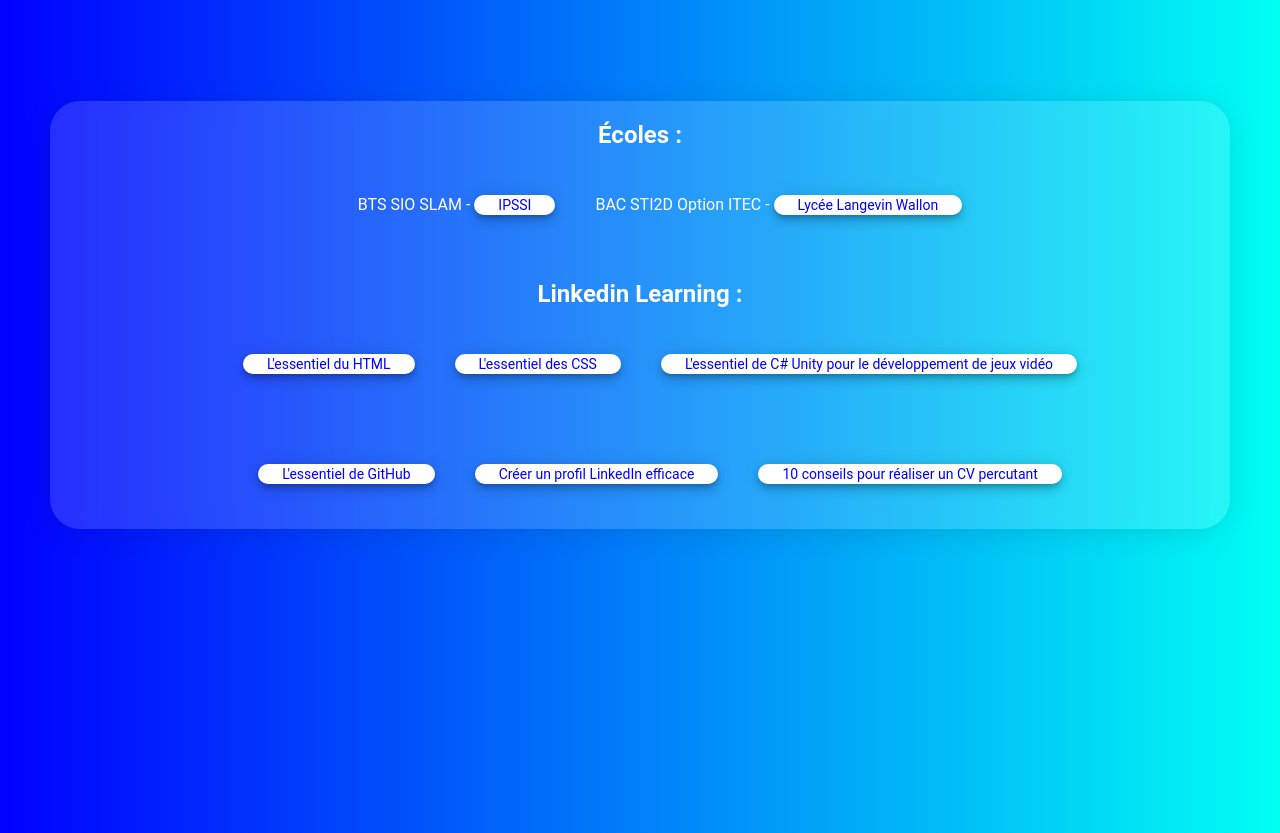
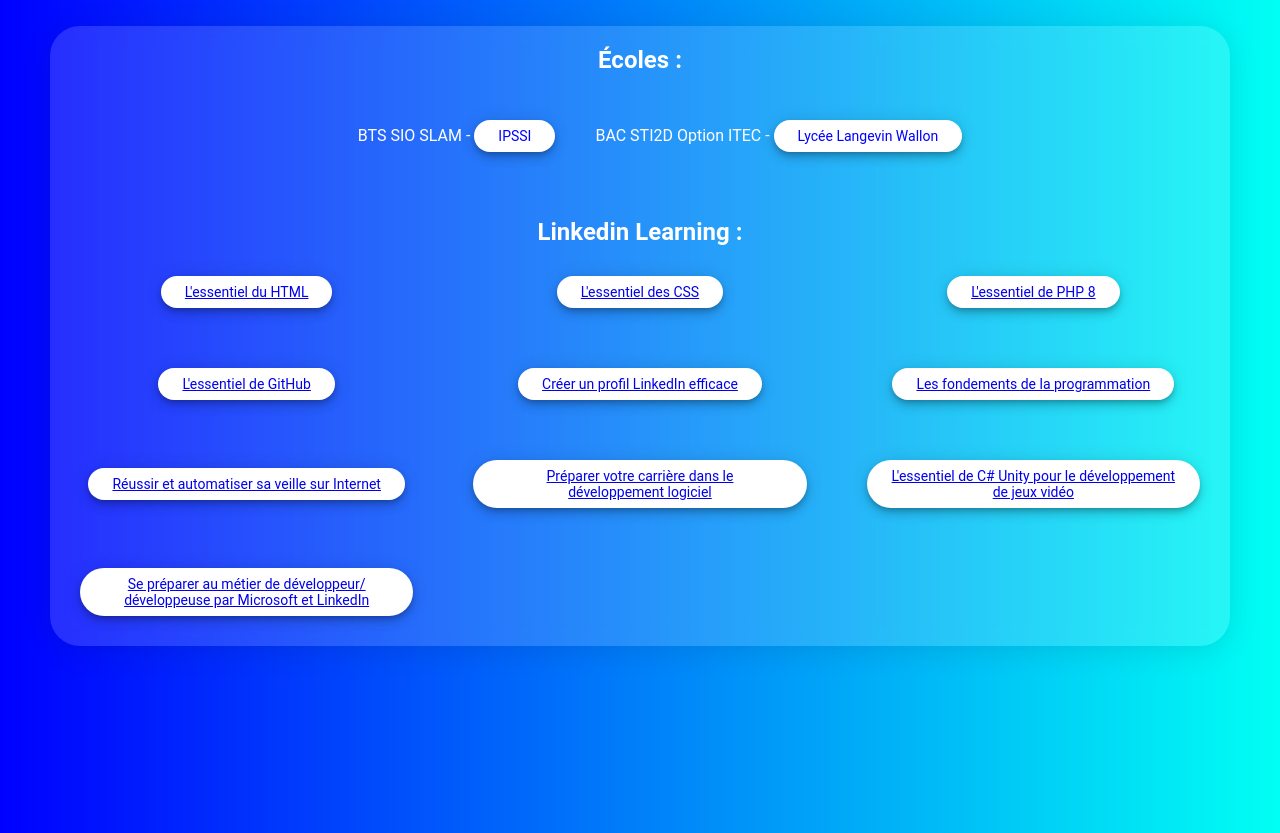
Before and after one commit to JulianGabinAtienza/Portfolio, a plain HTML site: page index.html in a window 1280 px wide. Shown: the part 2460-3293 px from the top of the page. Drawn offline with Linux system fonts and the light colour scheme.

Commit message:
responsive

```diff
--- a/CSS/style.css
+++ b/CSS/style.css
@@ -295,14 +295,18 @@ header nav ul li a:hover::after {
     box-sizing: border-box;
     cursor: pointer;
     font-size: 14px;
-    height: 48px;
-    padding: 2px 24px;
+    display: inline-block;
+    height: auto;
     z-index: 0;
+    /* Adjust padding to make it thicker */
+    padding: 8px 24px;
 }
 
 .cv_btn a {
+    display: block;
     text-decoration: none;
     color: blue;
+    padding: 14px 24px;
 }
 
 @media screen and (max-width: 920px){
@@ -459,6 +463,22 @@ header nav ul li a:hover::after {
     color: blue;
 }
 
+.certifications {
+    display: grid;
+    grid-template-columns: repeat(1, 1fr); /* Three items per row */
+    gap: 20px; /* Gap between items */
+}
+
+.certifications ul {
+    list-style-type: none;
+    padding: 0;
+    margin: 0;
+}
+
+.certifications ul li {
+    margin: 20px;
+}
+
 @media screen and (max-width: 1060px){
     .formation {
         margin: 0;
@@ -473,7 +493,11 @@ header nav ul li a:hover::after {
 }
 
 @media screen and (min-width: 920px){
-
+    .certifications ul {
+        display: grid;
+        grid-template-columns: repeat(3, 1fr); /* Three items per row */
+        gap: 20px; /* Gap between items */
+    }
 }
 
 /* Section Projet */
@@ -516,7 +540,9 @@ header nav ul li a:hover::after {
 }
 
 @media screen and (max-width: 920px){
-
+    #section_projet {
+        padding-top: 400px;
+    }
 }
 
 @media screen and (min-width: 920px){
--- a/index.html
+++ b/index.html
@@ -136,7 +136,7 @@
                     <br>
                 </div>
             </section>
-            <div id="section_formation" style="margin-bottom: 200px;"></div>
+            <div id="section_formation" style="margin-bottom: 125px;"></div>
             <section id="formation">
                 <h1>Formation</h1>
                 <div class="formation">
@@ -148,17 +148,18 @@
                         </ul>
                     </div>
                     <h2>Linkedin Learning :</h2>
-                    <div class="Linkedin">
-                        <ul id="ligneCertification1">
+                    <div class="certifications">
+                        <ul>
                             <li><a class="cv_btn" href="https://www.linkedin.com/learning/certificates/561f09f503406469c99f3f2dd8f4153b549a7c944042dd981ee9e4e913585854?u=57065257" target="_blank">L'essentiel du HTML</a></li>
                             <li><a class="cv_btn" href="https://www.linkedin.com/learning/certificates/3b749d51b7ef911ef2d991a9622dca959c5857f294e5ca47da7b3ebfd485b67b?u=57065257" target="_blank">L'essentiel des CSS</a></li>
-                            <li><a class="cv_btn" href="https://www.linkedin.com/learning/certificates/465a69ef2f2c04fbf838e8fadcb32388831a2220c91725c0458f74f3f921c98e?u=57065257" target="_blank">L'essentiel de C# Unity pour le développement de jeux vidéo</a></li>
-                        </ul>
-                        <br>
-                        <ul id="ligneCertification2">
+                            <li><a class="cv_btn" href="https://www.linkedin.com/learning/certificates/ff1b4a9c4db9402f06bfcf2560437aa4b9d77a9a6d54a82601fa89910a379deb?u=57065257" target="_blank">L'essentiel de PHP 8</a></li>
                             <li><a class="cv_btn" href="https://www.linkedin.com/learning/certificates/69065e0d85e6a908a8ca6b084924026c0facbdf8180e07b4c50e62a349c890ce?u=57065257" target="_blank">L'essentiel de GitHub</a></li>
                             <li><a class="cv_btn" href="https://www.linkedin.com/learning/certificates/1beaef83818a748f4aa9cca1cf12543d5b1366063125e8ef74ef0ac4daaa4e80?u=57065257" target="_blank">Créer un profil LinkedIn efficace</a></li>
-                            <li><a class="cv_btn" href="https://www.linkedin.com/learning/certificates/1b663ea186c2f567891ad23d6638f31c87d6978f633dcb703c8694a5730dcc8e?u=57065257" target="_blank">10 conseils pour réaliser un CV percutant</a></h3>
+                            <li><a class="cv_btn" href="https://www.linkedin.com/learning/certificates/1b78e3cf51ac47a0d47e4ad559567837a347080807e9578aea39a2043aed66ab?u=57065257" target="_blank">Les fondements de la programmation</a></li>
+                            <li><a class="cv_btn" href="https://www.linkedin.com/learning/certificates/660c22ff028b47be1770f5b83b414808f22ddf663e55ce9968d68e646fdb3556?u=57065257" target="_blank">Réussir et automatiser sa veille sur Internet</a></li>
+                            <li><a class="cv_btn" href="https://www.linkedin.com/learning/certificates/eca3364ec421e8e63f1852202266de5cd530628b3ea53ad35535e467a0c5c3ec?u=57065257" target="_blank">Préparer votre carrière dans le développement logiciel</a></li>
+                            <li><a class="cv_btn" href="https://www.linkedin.com/learning/certificates/465a69ef2f2c04fbf838e8fadcb32388831a2220c91725c0458f74f3f921c98e?u=57065257" target="_blank">L'essentiel de C# Unity pour le développement de jeux vidéo</a></li>
+                            <li><a class="cv_btn" href="https://www.linkedin.com/learning/certificates/482d7c36cea53dcb715dadf9fc13bc6d04e782de0f4f16c083a9fad54b8408b2?u=57065257" target="_blank">Se préparer au métier de développeur/ développeuse par Microsoft et LinkedIn</a></li>
                         </ul>
                     </div>
                 </div>
```
